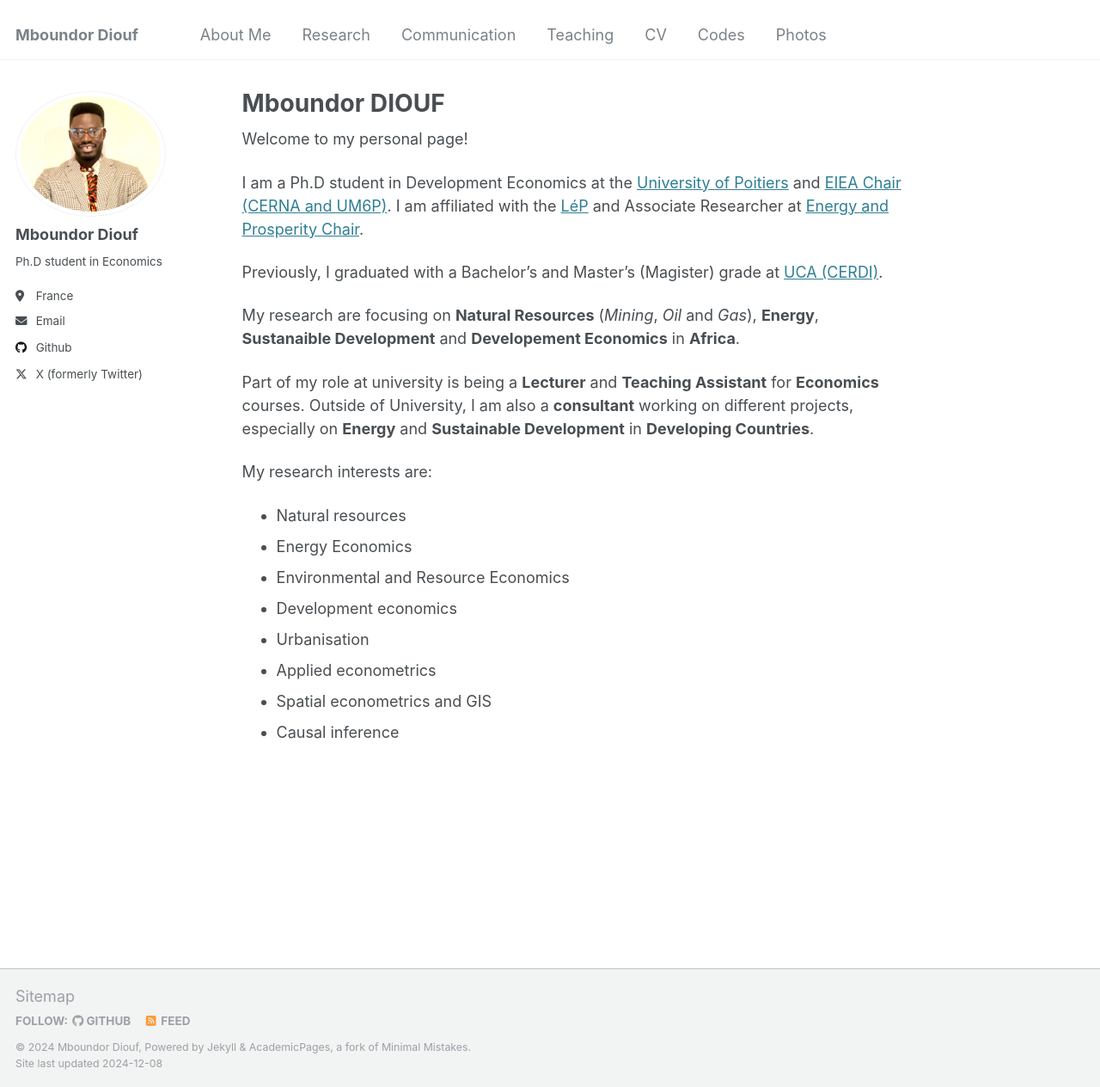
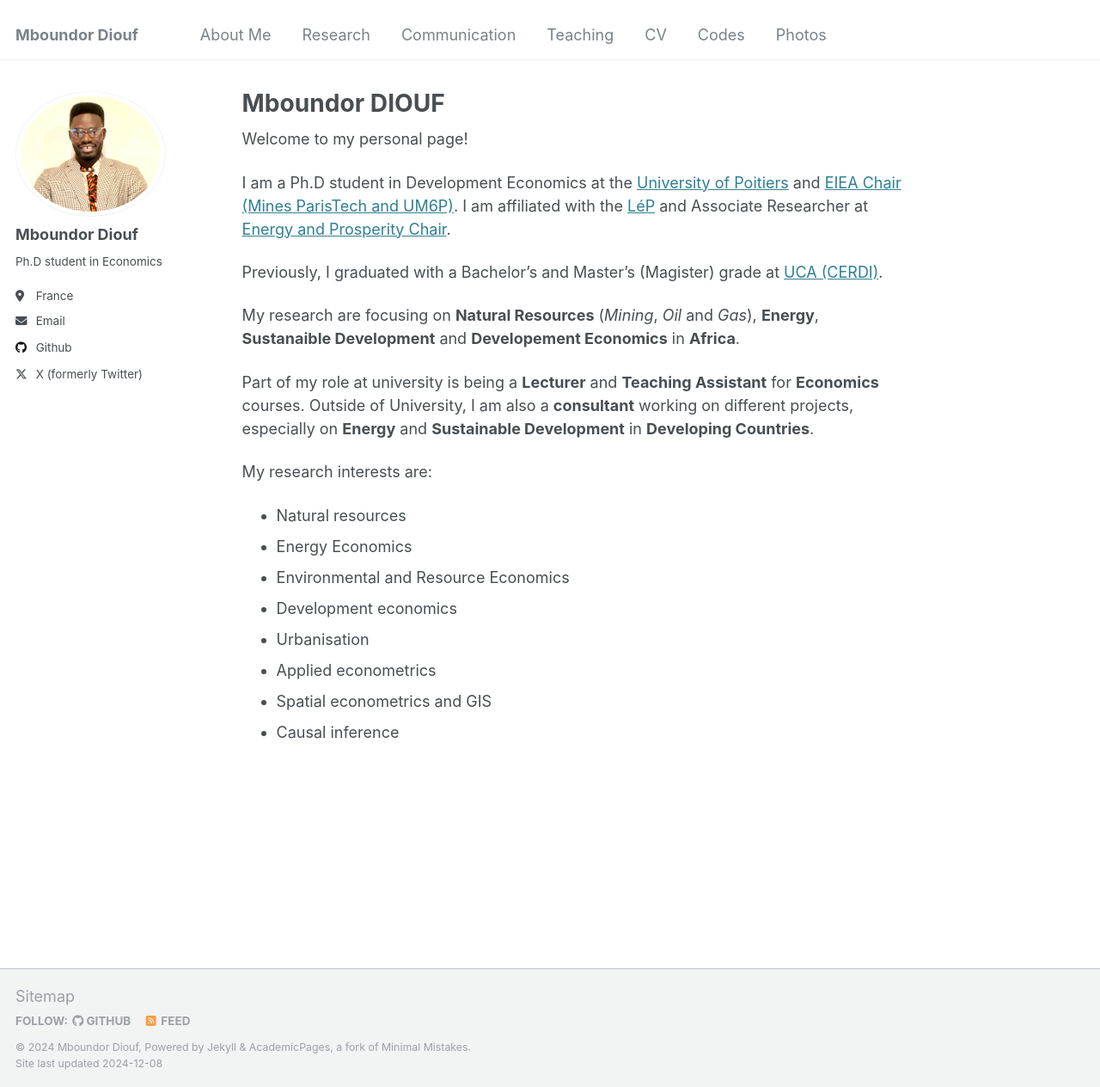
Before and after one commit to mboundordiouf/mboundordiouf.github.io, a Jekyll site: the page built from _pages/about.md, in a window 1280 px wide and 1264 px high. Shown: the whole window at 86% size. Built offline with Jekyll 4.4.1, drawn with Linux system fonts in a browser that asks for light colours.

Commit message:
Update about.md

```diff
--- a/_pages/about.md
+++ b/_pages/about.md
@@ -10,7 +10,7 @@ redirect_from:
 
 Welcome to my personal page!
 
-I am a Ph.D student in Development Economics at the [University of Poitiers](https://www.univ-poitiers.fr/) and [EIEA Chair (CERNA and UM6P)](https://www.cerna.minesparis.psl.eu/Recherche/EIEA/). I am affiliated with the [LéP](https://lep.labo.univ-poitiers.fr/accueil/les-membres/diouf-mboundor/) and Associate Researcher at [Energy and Prosperity Chair](http://www.chair-energy-prosperity.org/en/category/research-fellows-1/mboundor-diouf-en/).
+I am a Ph.D student in Development Economics at the [University of Poitiers](https://www.univ-poitiers.fr/) and [EIEA Chair (Mines ParisTech and UM6P)](https://www.cerna.minesparis.psl.eu/Recherche/EIEA/). I am affiliated with the [LéP](https://lep.labo.univ-poitiers.fr/accueil/les-membres/diouf-mboundor/) and Associate Researcher at [Energy and Prosperity Chair](http://www.chair-energy-prosperity.org/en/category/research-fellows-1/mboundor-diouf-en/).
 
 Previously, I graduated with a Bachelor's and Master's (Magister) grade at [UCA (CERDI)](https://cerdi.uca.fr/#/admin).
 
```
